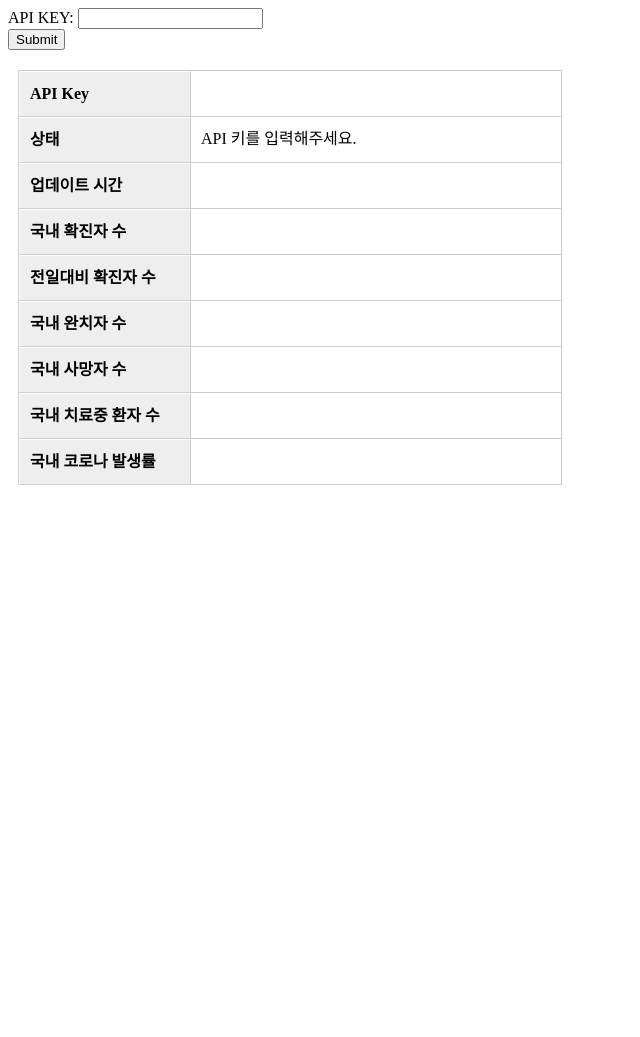
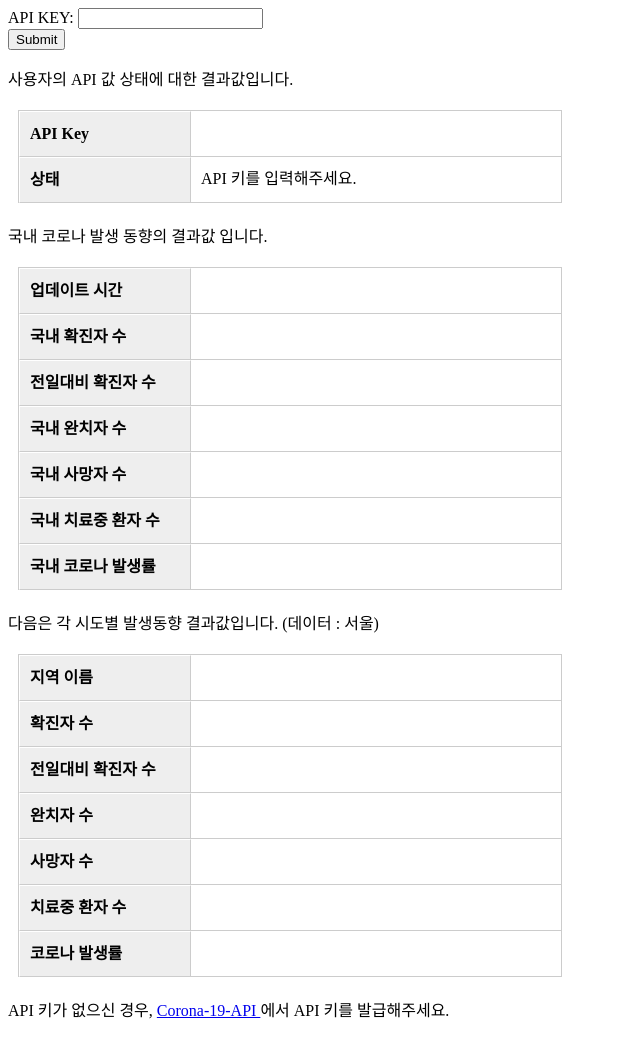
Before and after one commit to DevEnne/CoronaAPI-Test, a PHP site: page / in a window 1280 px wide. Shown: the whole page, without its empty margins (0-640 px from the left). Before the commit the page ends 485 px from the top, so only its background shows below. Run offline with PHP 8.4, Linux system fonts and the light colour scheme; data that the repository does not hold is empty.

Commit message:
Update index.php
시도별 발생동향 추가 (서울)

```diff
--- a/index.php
+++ b/index.php
@@ -1,4 +1,13 @@
-<?php
+<?php /*
+굿바이코로나 Corona-19-API 파싱예제 PHP 샘플 코드입니다.
+해당 코드를 사용하기 위해서는 Corona-19-API 서비스키(API키)를 발급받은 후 입력란에 key를 입력하거나 $key에 값을 대입해주세요.
+
+https://api.corona-19.kr/
+https://github.com/dhlife09/Corona-19-API
+https://test2.corona-19.kr/ 에서 본 소스코드를 실행할 수 있습니다.
+
+Copyright 2021 DevEnne & dhlife09. All rights reserved. */
+
 $key = $_POST['apikey'];
 
 if (!empty($key)) {
@@ -17,13 +26,17 @@ if ($existKey) {
 <html lang="kr">
   <head>
     <meta charset="UTF-8">
-    <title>Corona-19</title>
+    <meta name="viewport" content="width=device-width, initial-scale=1.0, user-scalable=no,
+  maximum-scale=1.0, minimum-scale=1.0">
+    <title>Corona-19-API</title>
+    <link rel="stylesheet" href="style.css">
   </head>
-<link rel="stylesheet" href="style.css">
+  <body>
     <form method="POST" action="index.php">
             API KEY: <input type="text" name="apikey"/><br/>
             <input type="submit" name="submit"/>
     <form>
+    <p> 사용자의 API 값 상태에 대한 결과값입니다. <p>
     <table class="type02">
       <tr>
         <th scope="row">API Key</th>
@@ -35,6 +48,9 @@ if ($existKey) {
         <td>
         <?php if($existKey) { echo $json['API']['resultMessage']; } else { echo 'API 키를 입력해주세요.'; } ?>
     </td>
+    </table>
+    <p> 국내 코로나 발생 동향의 결과값 입니다. </p>
+    <table class="type02">
       </tr>
       <tr>
         <th scope="row">업데이트 시간</th>
@@ -62,6 +78,42 @@ if ($existKey) {
       </tr>
       <tr>
         <th scope="row">국내 코로나 발생률</th>
-    <td><?php if($existKey) { echo $json['korea']['qurRate']. "%"; } ?></td>
+        <td><?php if($existKey) { echo $json['korea']['qurRate']. " %"; } ?></td>
       </tr>
     </table>
+    <p> 다음은 각 시도별 발생동향 결과값입니다. (데이터 : 서울)</p>
+    <table class="type02">
+      </tr>
+      <tr>
+        <th scope="row">지역 이름</th>
+        <td><?php if($existKey) { echo $json['seoul']['countryNm']; } ?></td>
+      </tr>
+      <tr>
+        <th scope="row"><?php if($existKey) { echo $json['seoul']['countryNm']; } ?> 확진자 수</th>
+        <td><?php if($existKey) { echo number_format($json['seoul']['totalCnt']). "명"; } ?></td>
+      </tr>
+      <tr>
+        <th scope="row">전일대비 확진자 수</th>
+        <td><?php if($existKey) { echo '+'. number_format($json['seoul']['incDec']). "명"; } ?></td>
+      </tr>
+      <tr>
+        <th scope="row"><?php if($existKey) { echo $json['seoul']['countryNm']; } ?> 완치자 수</th>
+        <td><?php if($existKey) { echo number_format($json['seoul']['recCnt']). "명"; } ?></td>
+      <tr>
+      </tr>
+        <th scope="row"><?php if($existKey) { echo $json['seoul']['countryNm']; } ?> 사망자 수</th>
+        <td><?php if($existKey) { echo number_format($json['seoul']['deathCnt']). "명"; } ?></td>
+      </tr>
+      <tr>
+        <th scope="row"><?php if($existKey) { echo $json['seoul']['countryNm']; } ?> 치료중 환자 수</th>
+        <td><?php if($existKey) { echo number_format($json['seoul']['isolCnt']). "명"; } ?></td>
+      </tr>
+      <tr>
+        <th scope="row"><?php if($existKey) { echo $json['seoul']['countryNm']; } ?> 코로나 발생률</th>
+        <td><?php if($existKey) { echo $json['seoul']['qurRate']. " %"; } ?></td>
+      </tr>
+    </table>
+
+    <p> API 키가 없으신 경우, <a href = "https://api.corona-19.kr" > Corona-19-API </a> 에서 API 키를 발급해주세요. </p>
+  </body>
+</html>
```
Lines whose indentation alone changed are shown as unchanged.
